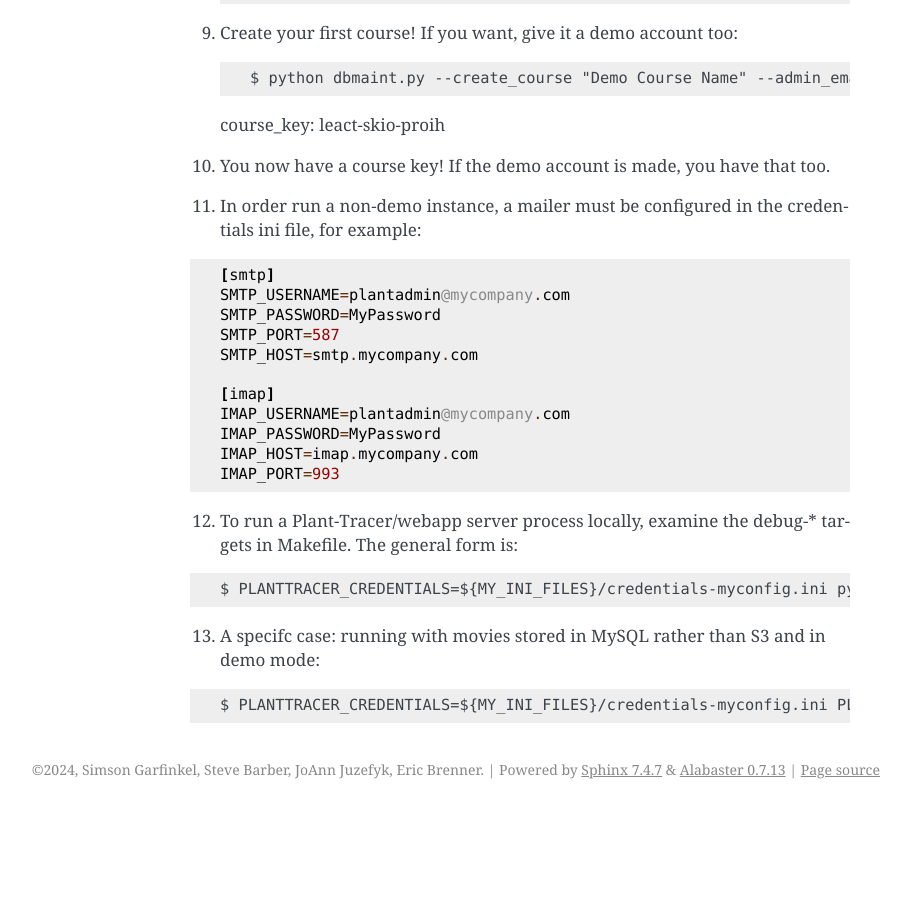
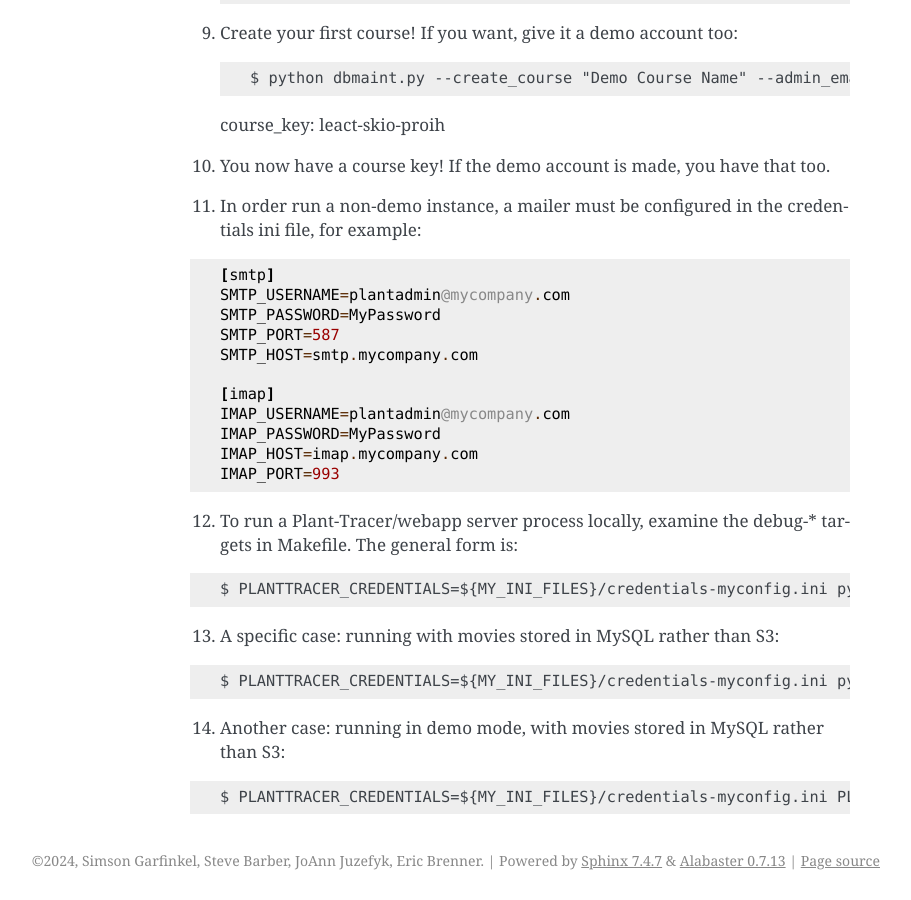
Before and after one commit to Plant-Tracer/webapp, a Sphinx documentation site: the page built from docs/Installation.rst, in a window 1280 px wide and 900 px high, scrolled down 1557 px. Shown: the whole window, without its empty margins (230-1141 px from the left). Built offline with Sphinx 7.4.7, drawn with Linux system fonts in a browser that asks for light colours; before the commit the page ends 2366 px from its top, so only the background shows below that.

Commit message:
Update Installation.rst: add instruction to run in non-demo mode

```diff
--- a/docs/Installation.rst
+++ b/docs/Installation.rst
@@ -86,7 +86,13 @@ Installation
 
     $ PLANTTRACER_CREDENTIALS=${MY_INI_FILES}/credentials-myconfig.ini python bottle_app.py [arguments]
 
-13. A specifc case: running with movies stored in MySQL rather than S3 and in demo mode::
+13. A specific case: running with movies stored in MySQL rather than S3::
+
+.. code-block::
+
+    $ PLANTTRACER_CREDENTIALS=${MY_INI_FILES}/credentials-myconfig.ini python bottle_app.py --storelocal
+
+14. Another case: running in demo mode, with movies stored in MySQL rather than S3::
 
 .. code-block::
 
```
